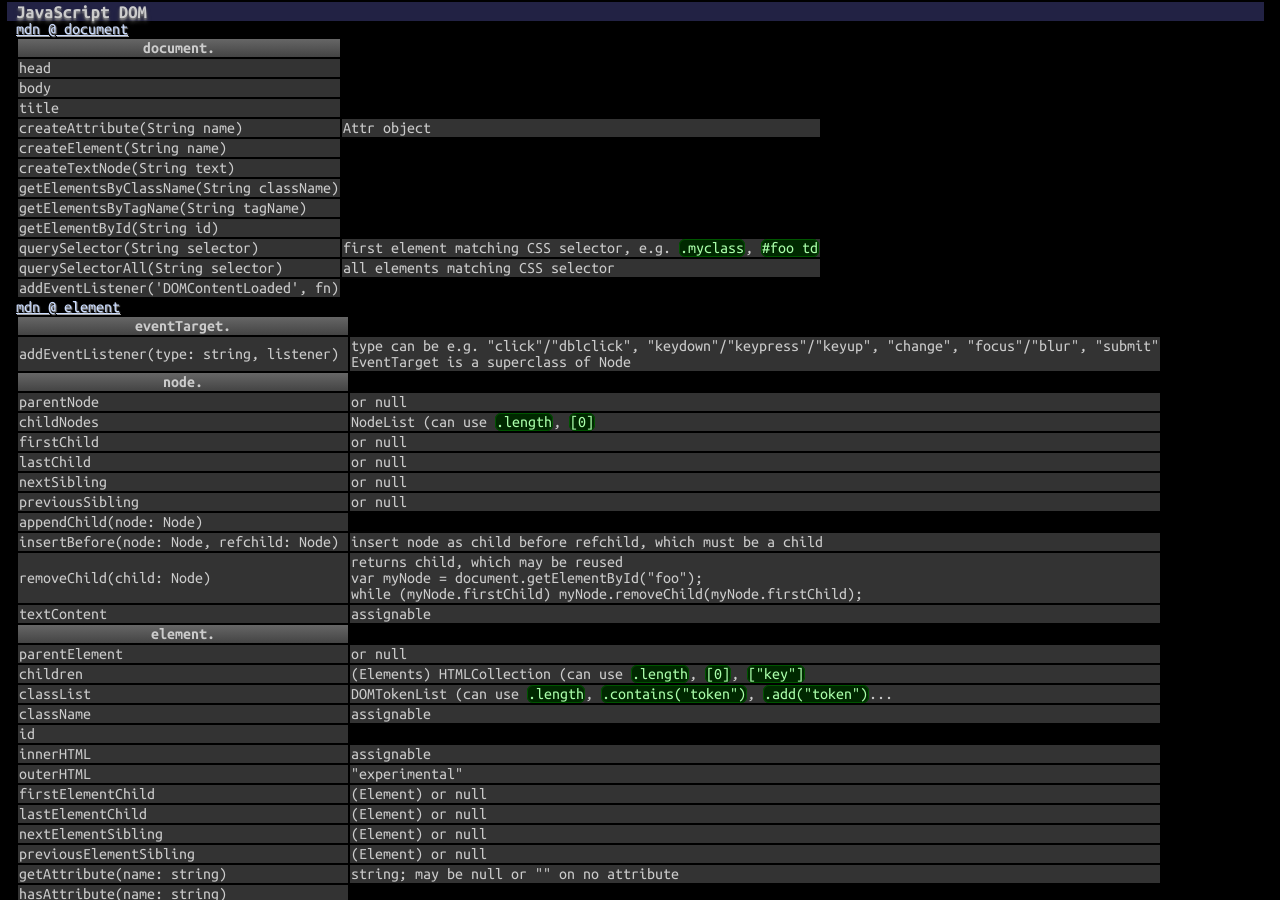
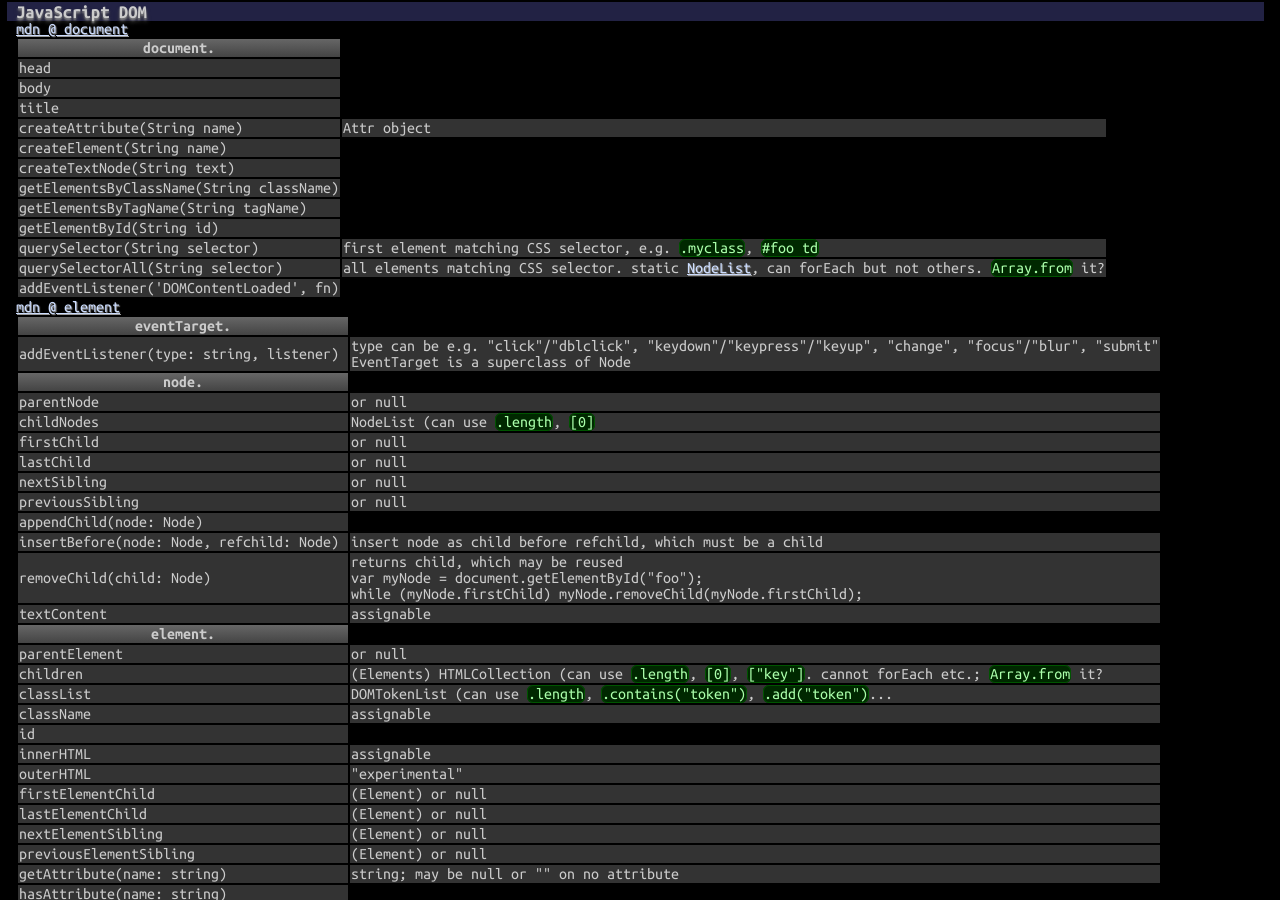
Before and after one commit to betaveros/cs, a Jekyll site: the page built from index.html, in a window 1280 px wide and 900 px high, scrolled down 20706 px. Built offline with Jekyll 4.4.1, drawn with Linux system fonts in a browser that asks for light colours.

Commit message:
nodelist, htmlcollection

```diff
--- a/_includes/web.html
+++ b/_includes/web.html
@@ -367,7 +367,7 @@ for (v of s) {...}
 	<tr><td>getElementsByTagName(String tagName)</td></tr>
 	<tr><td>getElementById(String id)</td></tr>
 	<tr><td>querySelector(String selector)</td><td>first element matching CSS selector, e.g. <code>.myclass</code>, <code>#foo td</code></td></tr>
-	<tr><td>querySelectorAll(String selector)</td><td>all elements matching CSS selector</td></tr>
+	<tr><td>querySelectorAll(String selector)</td><td>all elements matching CSS selector. static <a href="https://developer.mozilla.org/en-US/docs/Web/API/NodeList">NodeList</a>, can forEach but not others. <code>Array.from</code> it?</td></tr>
 	<tr><td>addEventListener('DOMContentLoaded', fn)</td></tr>
 </table>
 <a href="https://developer.mozilla.org/en-US/docs/Web/API/element">mdn @ element</a>
@@ -391,7 +391,7 @@ for (v of s) {...}
 	<tr><td>textContent</td><td>assignable</td></tr>
 	<tr><th>element.</th></tr>
 	<tr><td>parentElement</td><td>or null</td></tr>
-	<tr><td>children</td><td>(Elements) HTMLCollection (can use <code>.length</code>, <code>[0]</code>, <code>["key"]</code></td></tr>
+	<tr><td>children</td><td>(Elements) HTMLCollection (can use <code>.length</code>, <code>[0]</code>, <code>["key"]</code>. cannot forEach etc.; <code>Array.from</code> it?</td></tr>
 	<tr><td>classList</td><td>DOMTokenList (can use <code>.length</code>, <code>.contains("token")</code>, <code>.add("token")</code>...</td></tr>
 	<tr><td>className</td><td>assignable</td></tr>
 	<tr><td>id</td></tr>
```
